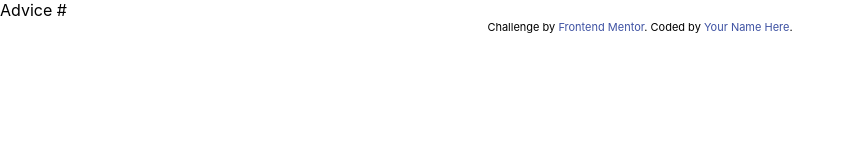
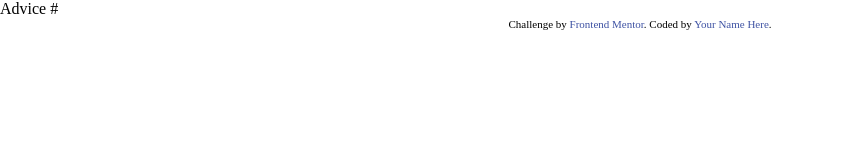
Before and after one commit to davidtaing/advice-generator, a Next.js app: page / in a window 1280 px wide. Shown: the top 160 px of the page, without its empty margins (0-855 px from the left). Built offline with nearby package versions, Linux system fonts and the light colour scheme.

Commit message:
styles: Add Colour Variables

```diff
--- a/styles/globals.css
+++ b/styles/globals.css
@@ -1,9 +1,15 @@
+:root {
+  --primary-cyan: hsl(193, 38%, 86%);
+  --primary-green: hsl(150, 100%, 66%);
+  --grayish-blue: hsl(217, 19%, 38%);
+  --dark-grayish-blue: : hsl(217, 19%, 24%);
+  --dark-blue: hsl(218, 23%, 16%);
+}
+
 html,
 body {
   padding: 0;
   margin: 0;
-  font-family: -apple-system, BlinkMacSystemFont, Segoe UI, Roboto, Oxygen,
-    Ubuntu, Cantarell, Fira Sans, Droid Sans, Helvetica Neue, sans-serif;
 }
 
 a {
```
